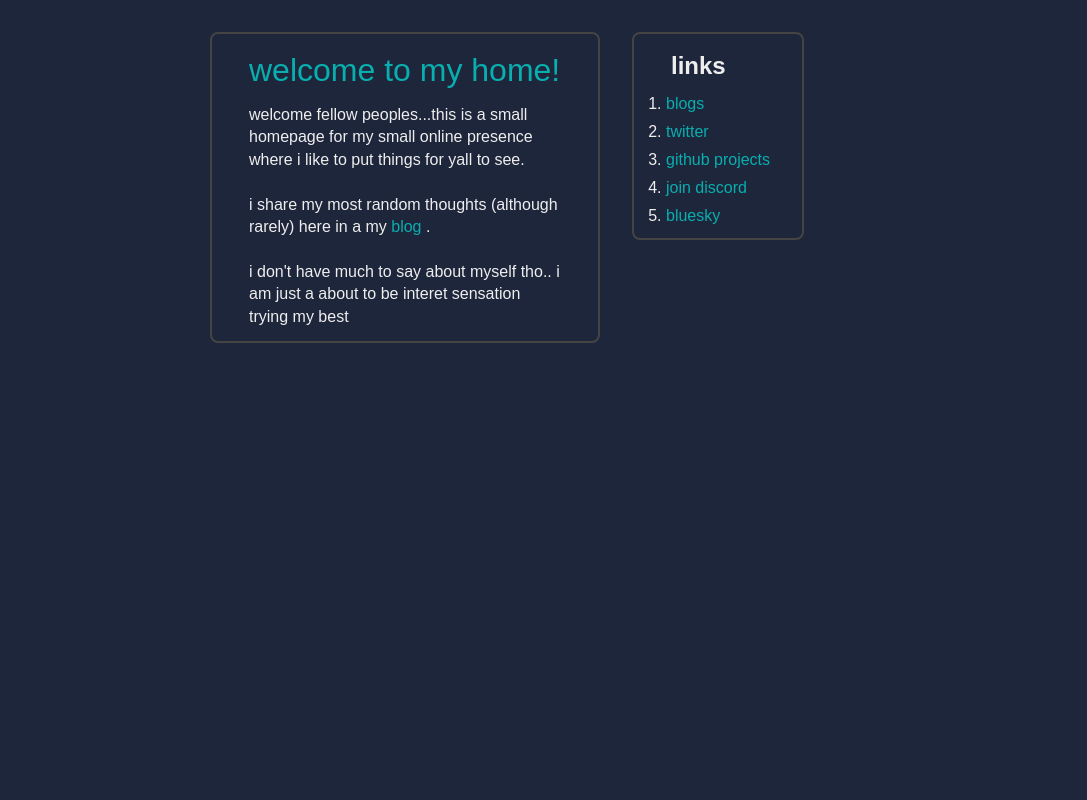
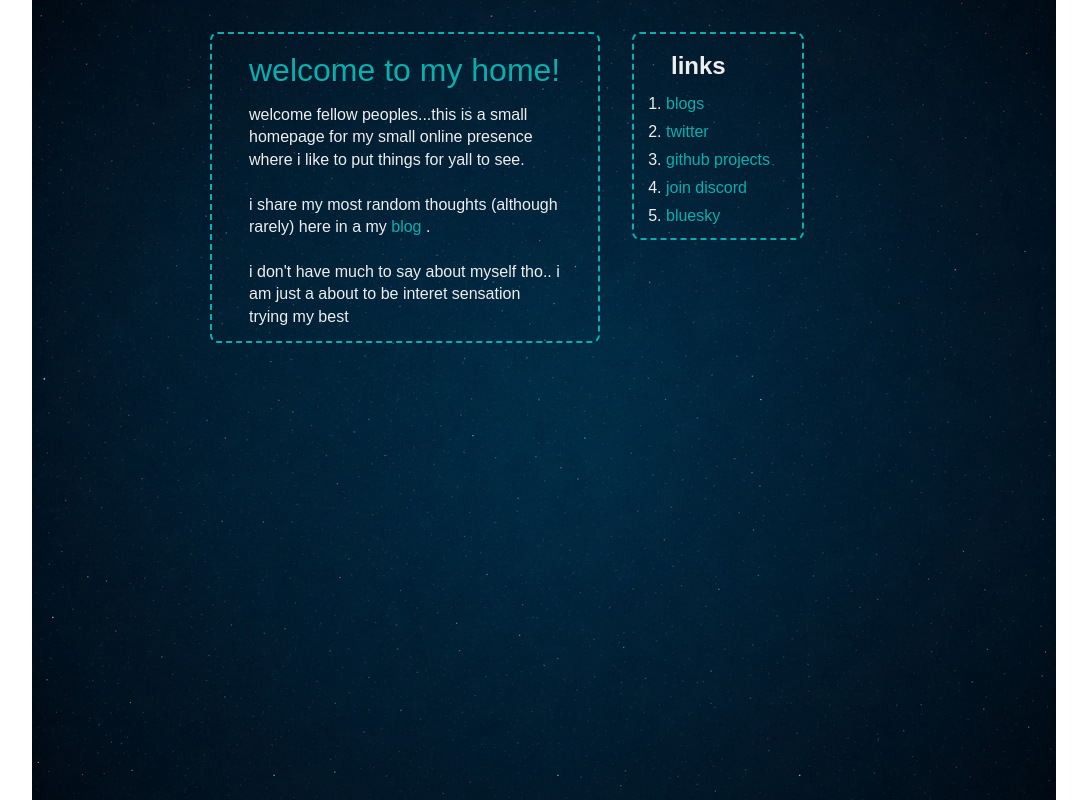
Before and after one commit to pyrushh/pyrushh.github.io, a plain HTML site: page index.html in a window 1280 px wide. Shown: the whole page, without its empty margins (96-1183 px from the left). Drawn offline with Linux system fonts and the light colour scheme.

Commit message:
added background image

```diff
--- a/styles/body.css
+++ b/styles/body.css
@@ -9,7 +9,7 @@ body {
   max-width: 390px;
   margin: 2rem 1rem auto;
   /* background: #1b1c1d; */
-  border: 2px solid #444444;
+  border: 2px dashed #09aeae;
 }
 .box-body {
   padding: 0.5rem 2rem;
--- a/styles/main.css
+++ b/styles/main.css
@@ -8,7 +8,7 @@
 
 body {
   color: #eeeeee;
-  background: #1e263b;
+  background: url(../assets/images/descaled.jpg) no-repeat center center fixed;
 }
 
 .link,
```
Also changed, not shown: assets/images/descaled.jpg (added).
